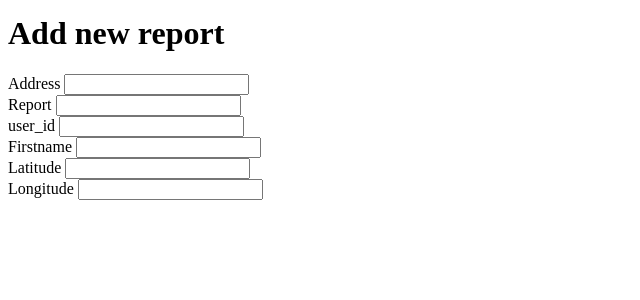
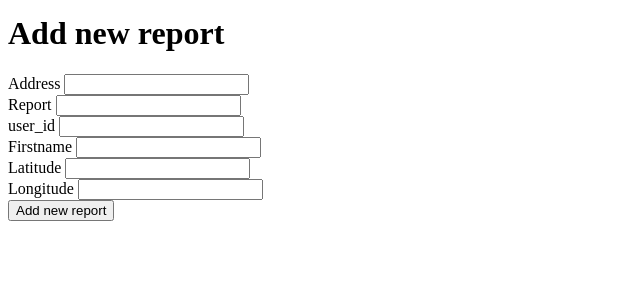
Before and after one commit to Geeksten/Alertsdesk, a Flask app: page /addnewreport in a window 1280 px wide. Shown: the part 174-474 px from the top of the page, without its empty margins (0-640 px from the left). Run offline with Flask 2, Linux system fonts and the light colour scheme; the visitor is signed in with stand-in values (Sample User, id 1); parts of the project's set-up code (start-up, migrations or seed data) failed here and were passed over.

Commit message:
Fixed profile page and add new report

```diff
--- a/model.py
+++ b/model.py
@@ -26,8 +26,8 @@ class User(db.Model):
     def __repr__(self):
         """Provide helpful representation when printed."""
 
-        return "<User user_id=%s fname = %s lname = %s email=%s>" % (
-            self.user_id, self.fname, self.lname, self.email)
+        return "<User user_id=%s firstname = %s lastname = %s email=%s>" % (
+            self.user_id, self.firstname, self.lastname, self.email)
 
 
 class Userreport(db.Model):
--- a/server.py
+++ b/server.py
@@ -104,36 +104,73 @@ def user_profile(user_id):
 
 
 @app.route('/addnewreport', methods=['GET'])
-def add_new_report_form():
+def report_form():
     """Show add new report form."""
+
+    # user = User.query.get(user_id)
+    # session["user_id"] = user.user_id
+    print session["user_id"]
 
     return render_template("add_new_report_form.html")
 
-# @approute('/addreport', methods=['POST'])
 
-# def user_adding_report():
-#     """A form that user can use to add a report of illness."""
+# @app.route('/addnewreport', methods=['POST'])
+# def report_process():
+#     """Process new report."""
 
 #     # Get form variables
-#     email = request.form["email"]
-#     password = request.form["password"]
 
-#     user = User.query.filter_by(email=email).first()
+#     address = request.form["address"]
+#     report = request.form["report"]
+#     user_id = session["user_id"]
+#     firstname = request.form["firstname"]
+#     latitude = request.form["latitude"]
+#     longitude = request.form["longitude"]
 
-#     if not user:
-#         flash("Sorry no such user found on our system. Please check the email address or register as a new user")
-#         return redirect("/login")
+#     new_userreport = Userreport(address=address, report=report, user_id=user_id, firstname=firstname, latitude=latitude, longitude=longitude)
 
-#     if user.password != password:
-#         flash("Incorrect password")
-#         return redirect("/login")
+#     db.session.add(new_userreport)
+#     db.session.commit()
+
+#     flash("Thank you %s, your report was added. Click the Search link to search for reports" % firstname)
+
+#     # user = Userreport.query.get(user_id)
+
+#     userreport = Userreport.query.filter_by(user_id)
+#     print userreport
+
+#     # return render_template("profile.html", user=user)
+
+#     # return redirect("/profile/%s/%s" % (user.user_id, userreport.urep_id))
+
+#     return render_template("profile.html", userreport=userreport)
+#     # return render_template("profile.html", user=user)
+
+#########################################################################
+
+
+@app.route('/profile/<int:user_id>/<int:urep_id>')
+def user_report(urep_id, user_id):
+    """Show logged in users reports"""
+
+    user = User.query.get(user_id)
+
+    userreport = Userreport.query.filter_by(user_id)
+
+    session["user_id"] = user.user_id
+
+    return render_template("profile.html", userreport=userreport, user=user)
+
+
+# @app.route('/profile/<int:user_id>')
+# def user_profile(user_id):
+#     """Show logged in users profile"""
+
+#     user = User.query.get(user_id)
 
 #     session["user_id"] = user.user_id
 
-#     flash("Logged in")
-#     return redirect("/search")
-
-# return render_template("login_form.html")
+#     return render_template("profile.html", user=user)
 #########################################################################
 
 
--- a/templates/add_new_report_form.html
+++ b/templates/add_new_report_form.html
@@ -1,5 +1,6 @@
 {% extends 'base.html' %}
 {% block content %}
+<!-- user will be able to add new report using this form. find a way to retrieve userid and first name from logged in info, also find a way get user latitude and longitude from the given address -->
 <div class="well spaced" style="width:40%;">
 <h1>Add new report</h1>
 
@@ -34,15 +35,19 @@
     <div class="form-group">
     <label>
             Latitude
-            <input type="text" name="address" class="form-control">
+            <input type="text" name="latitude" class="form-control">
         </label>
     </div>
 
     <div class="form-group">
         <label>
             Longitude
-            <input type="text" name="report" class="form-control">
+            <input type="text" name="longitude" class="form-control">
         </label>
+    </div>
+
+    <div class="form-group">
+        <input type="submit" value="Add new report" class="btn btn-danger">
     </div>
 
 
--- a/templates/profile.html
+++ b/templates/profile.html
@@ -34,15 +34,15 @@
     <ul>
     {% for report in user.userreports %}
       <li>
-        {{ userreport.user.firstname }}
+        {{ user.firstname }}
         added the following illness report
-        {{ userreport.report}}
+        {{ user.userreports}}
       </li>
     {% endfor %}
     </ul>
 
     {% else %}
-    <b><p style="color:blue">No reports found.  <a href="/addnewreport/">Click here to add a new report:</a></p></b>
+    <b><p style="color:blue">No reports found.<a href="/addnewreport">Click here to add a new report:</a></p></b>
 
   {% endif %}
 </div>
```
